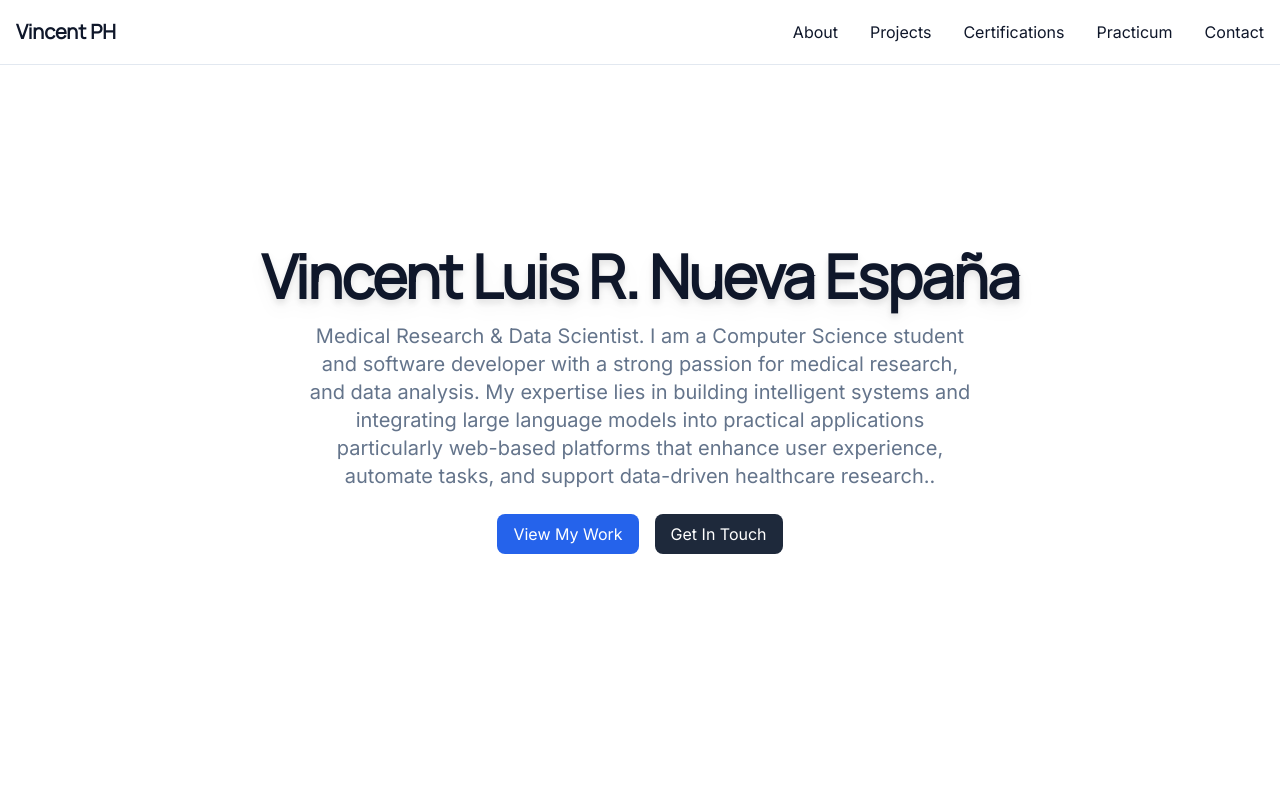
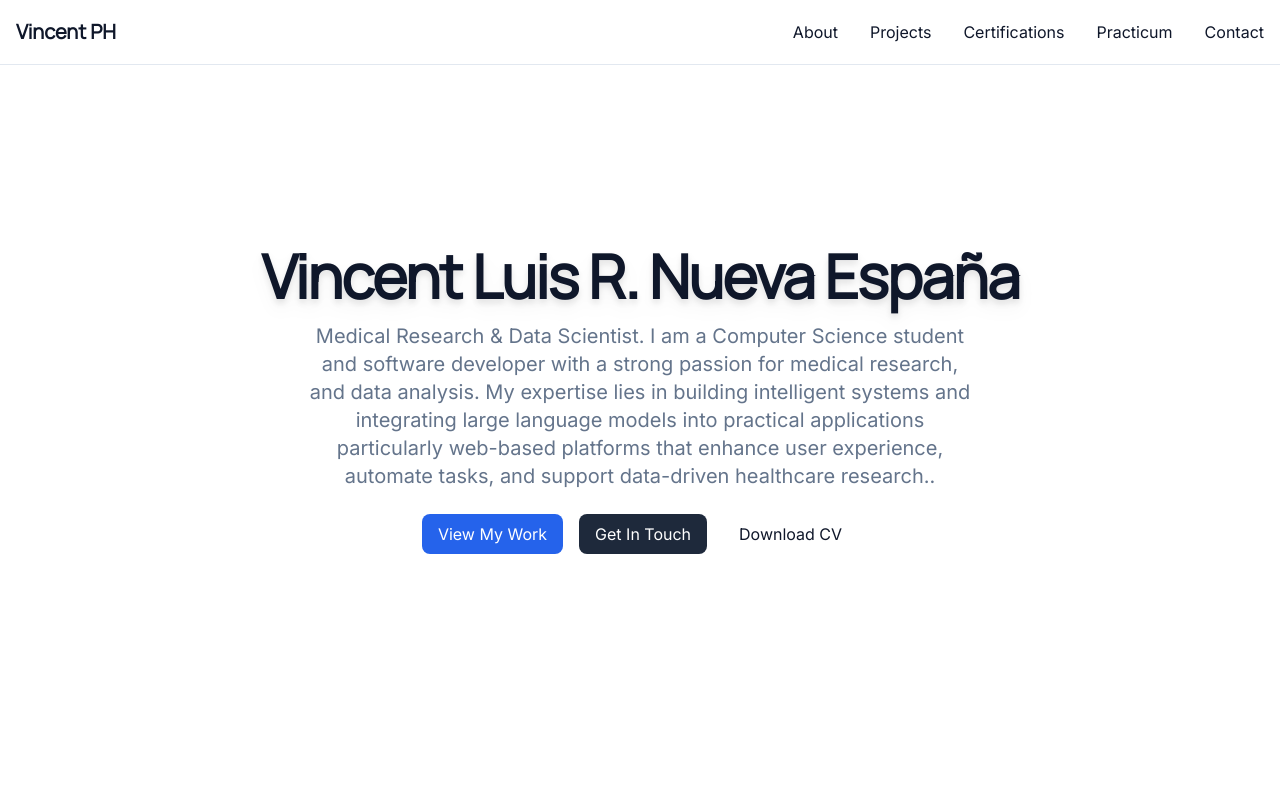
Before and after one commit to vincent1229/MMCLPortfolio-VincentPH, a React (Vite) app: page / in a window 1280 px wide. Shown: the top 800 px of the page. Built offline with nearby package versions, Linux system fonts and the light colour scheme; a web font is replaced by a local one.

Commit message:
added cv

```diff
--- a/src/components/Hero.jsx
+++ b/src/components/Hero.jsx
@@ -14,6 +14,13 @@ export default function Hero() {
         <div className="cta-buttons flex gap-4">
           <a href="#projects" className="btn btn-primary">View My Work</a>
           <Link to="/contact" className="btn btn-secondary">Get In Touch</Link>
+          <a
+            href="/CV-Resume.pdf"
+            download
+            className="btn btn-accent"
+          >
+            Download CV
+          </a>
         </div>
       </div>
     </section>
```
